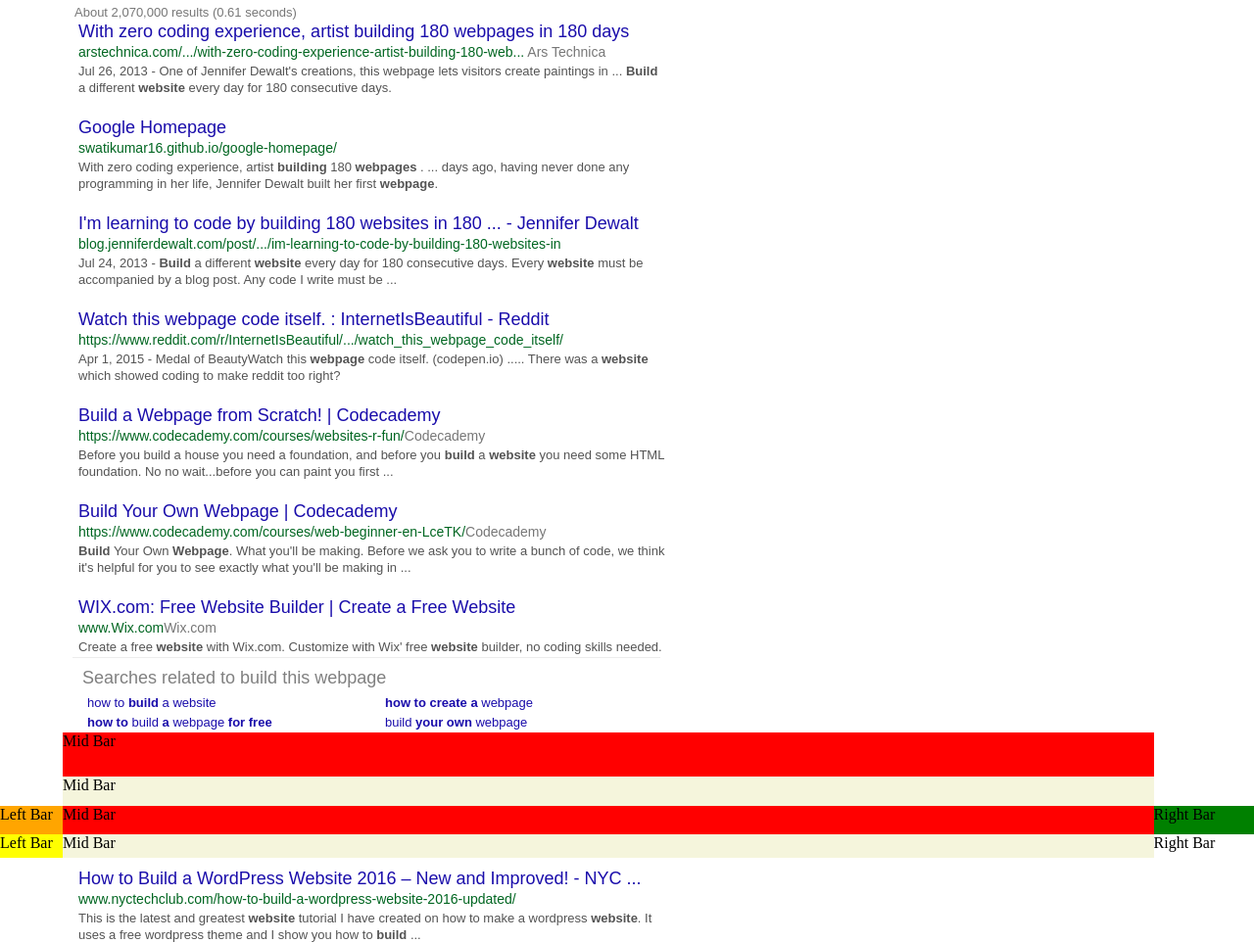
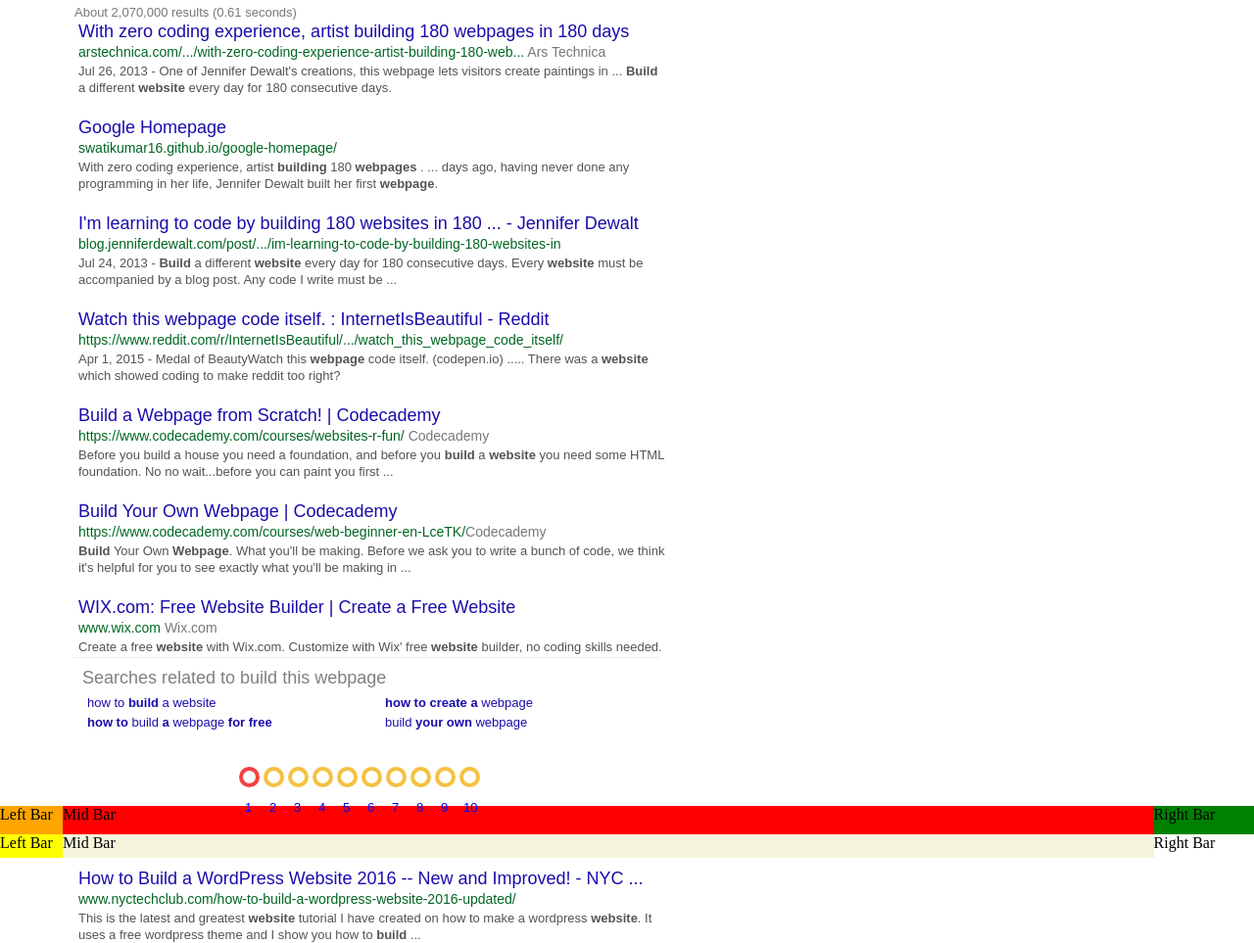
Before and after one commit to banalui/google-search-result-page, a plain HTML site: page index.html in a window 1280 px wide. Shown: the part 124-1087 px from the top of the page at 98% size. Drawn offline with Linux system fonts and the light colour scheme.

Commit message:
Layer 6 and 7 merged and partially implemented, added 10 google logo OOOOOOOOOOOs and corresponding number links

```diff
--- a/index.html
+++ b/index.html
@@ -96,7 +96,7 @@
 
 
 					<a href="http://www.google.com" class="SearchResult">Build a Webpage from Scratch! | Codecademy</a>
-						<p class="SearchLink">https://www.codecademy.com/courses/websites-r-fun/<a href="http://www.google.com">Codecademy</a></p>
+						<p class="SearchLink">https://www.codecademy.com/courses/websites-r-fun/<a href="http://www.google.com">   Codecademy</a></p>
 						<p class="SearchInfo">Before you build a house you need a foundation, and before you <strong>build</strong> a <strong>website</strong> you need some HTML foundation. No no wait...before you can paint you first ...</p>
 
 
@@ -108,7 +108,7 @@
 
 
 					<a href="http://www.google.com" class="SearchResult">WIX.com: Free Website Builder | Create a Free Website</a>
-						<p class="SearchLink">www.Wix.com<a href="http://www.google.com">Wix.com</a></p>
+						<p class="SearchLink">www.wix.com<a href="http://www.google.com">   Wix.com</a></p>
 						<p class="SearchInfo">Create a free <strong>website</strong> with Wix.com. Customize with Wix' free <strong>website</strong> builder, no coding skills needed. Choose a design, begin customizing and be online today!</p>
 
 
@@ -125,7 +125,7 @@
 
 
 
-					<a href="http://www.google.com" class="SearchResult">How to Build a WordPress Website 2016 – New and Improved! - NYC ...</a>
+					<a href="http://www.google.com" class="SearchResult">How to Build a WordPress Website 2016 -- New and Improved! - NYC ...</a>
 						<p class="SearchLink">www.nyctechclub.com/how-to-build-a-wordpress-website-2016-updated/</p>
 						<p class="SearchInfo">This is the latest and greatest <strong>website</strong> tutorial I have created on how to make a wordpress <strong>website</strong>. It uses a free wordpress theme and I show you how to <strong>build</strong> ...</p>
 				</div>
@@ -152,22 +152,21 @@
 				<div class="RightBarEmpty">
 				</div>
 			</div>
-			<div class="LogoButtonsLayer">  	<!-- Layer 6 -->
+			<div class="LogoButtonsLayer">  	<!-- Layer 6 and 7-->
 				<div class="LeftBarEmpty">
 
 				</div>
-				<div class="MidBarEven">
-					Mid Bar
-				</div>
-				<div class="RightBarEmpty">
-				</div>
-			</div>
-			<div class="NumberBottonsLayer">  	<!-- Layer 7 -->
-				<div class="LeftBarEmpty">
-
-				</div>
-				<div class="MidBarOdd">
-					Mid Bar
+				<div class="GoogleButtons">
+					<div class="GoogleORed"><div class="NumberButtons"><a href="http://www.google.com">1</a></div></div>
+					<div class="GoogleO"><div class="NumberButtons"><a href="http://www.google.com">2</a></div></div>
+					<div class="GoogleO"><div class="NumberButtons"><a href="http://www.google.com">3</a></div></div>
+					<div class="GoogleO"><div class="NumberButtons"><a href="http://www.google.com">4</a></div></div>
+					<div class="GoogleO"><div class="NumberButtons"><a href="http://www.google.com">5</a></div></div>
+					<div class="GoogleO"><div class="NumberButtons"><a href="http://www.google.com">6</a></div></div>
+					<div class="GoogleO"><div class="NumberButtons"><a href="http://www.google.com">7</a></div></div>
+					<div class="GoogleO"><div class="NumberButtons"><a href="http://www.google.com">8</a></div></div>
+					<div class="GoogleO"><div class="NumberButtons"><a href="http://www.google.com">9</a></div></div>
+					<div class="GoogleO"><div class="NumberButtons10"><a href="http://www.google.com">10</a></div></div>
 				</div>
 				<div class="RightBarEmpty">
 				</div>
--- a/style/style.css
+++ b/style/style.css
@@ -44,15 +44,9 @@
 	width: 100%;
 }
 
-.LogoButtonsLayer{				/* Layer 6 */
+.LogoButtonsLayer{				/* Layer 6 and 7 */
 	background-color: white;
-	height: 4.7%;
-	width: 100%;
-}
-
-.NumberBottonsLayer{			/* Layer 7 */
-	background-color: white;
-	height: 3.1%;
+	height: 7.8%;
 	width: 100%;
 }
 
@@ -350,11 +344,15 @@
 	line-height: 17px;
 }
 
-.MidBarEven, .ResultList{
+.MidBarEven, .ResultList, .GoogleButtons{
 	height: 100%;
 	width: 87%;
 	background-color: red;
 	display: inline-block;
+}
+
+.GoogleButtons{
+	background-color: white;
 }
 
 .ResultList{
@@ -370,7 +368,7 @@
 .RelatedSearches{
 	background-color: white;
 	border-top: 1px rgba(0,0,0,0.07) solid;
-	border-bottom: 1px blue solid;
+	border-bottom: 1px rgba(0,0,0,0.07) solid;
 	margin-top: 15px;
 	width: 600px;
 	margin-left: 10px;
@@ -409,7 +407,45 @@
 	padding: 0;
 }
 
+.GoogleO, .GoogleORed, .GoogleO10{
+	border : 4px #f4c242 solid;
+	width: 13px;
+	height: 13px;
+	border-radius: 50%;
+	display: inline-block;
+	margin-top: 35px;
+}
 
-/*#1a0dab*/
+.GoogleORed{
+	border : 4px #f44242 solid;
+	margin-left: 180px;
+}
 
-/* font-family: arial,sans-serif;  font-size: 18px; */
+.NumberButtons, .NumberButtons10{
+	position: relative;
+	width: 10px;
+	height: 20px;
+	margin: 30px 0 0 2px;
+	font-family: arial, sans-serif;
+	font-size: small;
+	color: #4285f4;
+}
+
+.NumberButtons a{
+	text-decoration: none;
+}
+
+.NumberButtons10:hover a:hover{
+	text-decoration: underline;
+}
+
+.GoogleO:hover a, .GoogleORed:hover a{
+	text-decoration: underline;
+}
+
+.NumberButtons10 a{
+	text-decoration: none;
+}
+.NumberButtons10{
+	margin: 30px 0 0 0px;
+}
```
